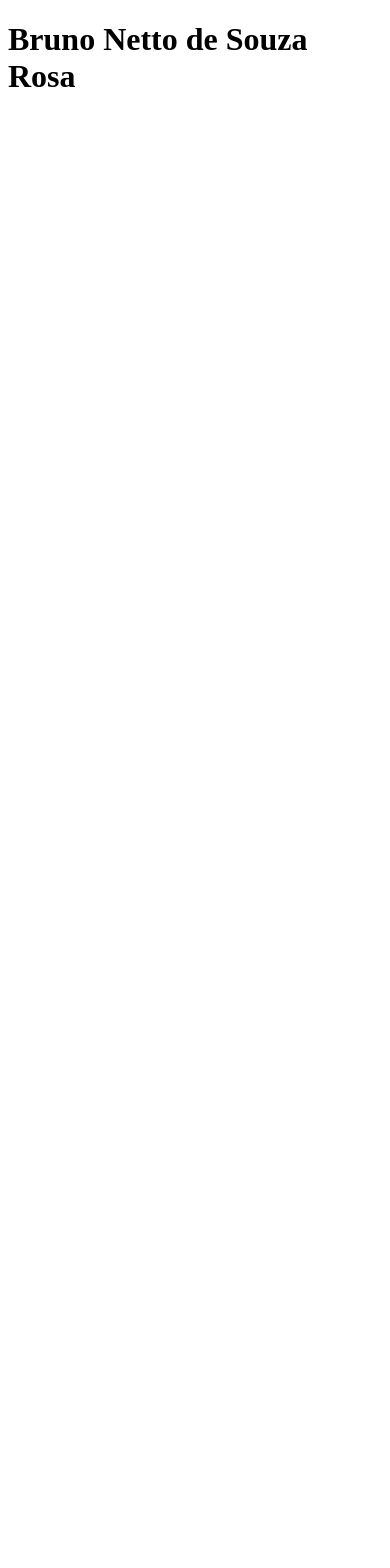
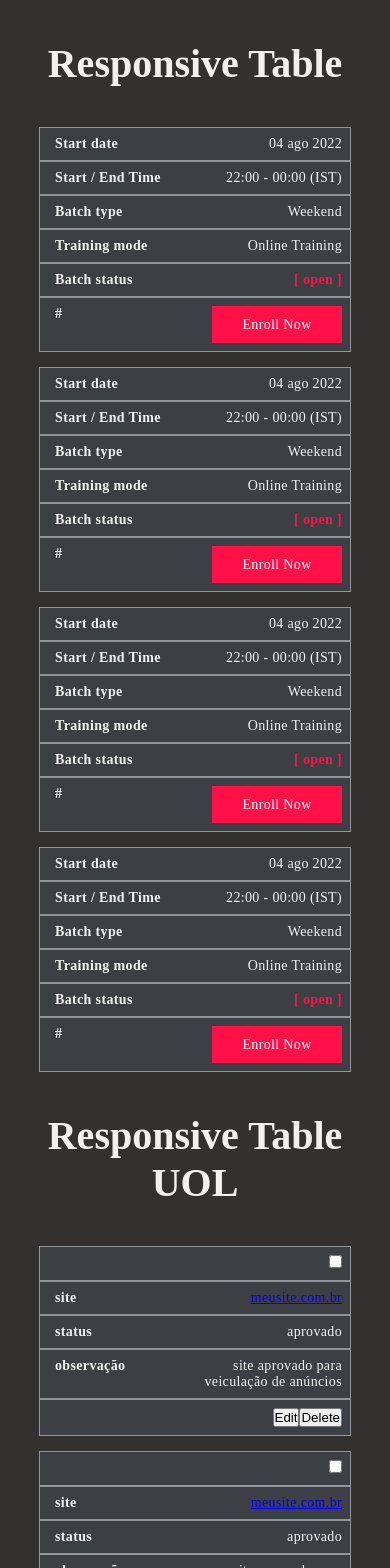
Before and after one commit to nettobruno/responsive-table-example, a React (Vite) app: page / in a window 390 px wide. Shown: the top 1568 px of the page. Before the commit the page ends 844 px from the top, so only its background shows below. Built offline with nearby package versions, Linux system fonts and the light colour scheme.

Commit message:
feat(example table): adiciona tabela responsiva, e inicia desenvolvimento da tabela da UOL
BREAKING CHANGE: Desenvolvimento de componentes de tabela

```diff
--- a/package.json
+++ b/package.json
@@ -1,7 +1,7 @@
 {
-  "name": "table-test",
+  "name": "responsive-table-example",
   "private": true,
-  "version": "0.2.0",
+  "version": "1.0.0",
   "type": "module",
   "husky": {
     "hooks": {
--- a/src/App.jsx
+++ b/src/App.jsx
@@ -1,9 +1,13 @@
+import ExampleTable from "./Components/ExampleTable";
+import TesteTable from "./Components/TesteTable";
+
 function App() {
 
   return (
-    <div className="App">
-      <h1>Bruno Netto de Souza Rosa</h1>
-    </div>
+    <>
+      <ExampleTable />
+      <TesteTable />
+    </>
   )
 }
 
--- /dev/null
+++ b/src/Components/ExampleTable/index.jsx
@@ -0,0 +1,62 @@
+import './style.css';
+
+function ExampleTable() {
+  return (
+    <div className="table-container">
+      <h1 className="heading">Responsive Table</h1>
+
+      <table className="table">
+        <thead>
+          <tr>
+            <th>Start date</th>
+            <th>Start / End Time</th>
+            <th>Batch type</th>
+            <th>Training mode</th>
+            <th>Batch status</th>
+            <th>#</th>
+          </tr>
+        </thead>
+
+        <tbody>
+          <tr>
+            <td data-label="Start date">04 ago 2022</td>
+            <td data-label="Start / End Time">22:00 - 00:00 (IST)</td>
+            <td data-label="Batch type">Weekend</td>
+            <td data-label="Training mode">Online Training</td>
+            <td data-label="Batch status"><span className="text_open">[ open ]</span></td>
+            <td data-label="#"><a href="#" className="btn">Enroll Now</a></td>
+          </tr>
+
+          <tr>
+            <td data-label="Start date">04 ago 2022</td>
+            <td data-label="Start / End Time">22:00 - 00:00 (IST)</td>
+            <td data-label="Batch type">Weekend</td>
+            <td data-label="Training mode">Online Training</td>
+            <td data-label="Batch status"><span className="text_open">[ open ]</span></td>
+            <td data-label="#"><a href="#" className="btn">Enroll Now</a></td>
+          </tr>
+
+          <tr>
+            <td data-label="Start date">04 ago 2022</td>
+            <td data-label="Start / End Time">22:00 - 00:00 (IST)</td>
+            <td data-label="Batch type">Weekend</td>
+            <td data-label="Training mode">Online Training</td>
+            <td data-label="Batch status"><span className="text_open">[ open ]</span></td>
+            <td data-label="#"><a href="#" className="btn">Enroll Now</a></td>
+          </tr>
+
+          <tr>
+            <td data-label="Start date">04 ago 2022</td>
+            <td data-label="Start / End Time">22:00 - 00:00 (IST)</td>
+            <td data-label="Batch type">Weekend</td>
+            <td data-label="Training mode">Online Training</td>
+            <td data-label="Batch status"><span className="text_open">[ open ]</span></td>
+            <td data-label="#"><a href="#" className="btn">Enroll Now</a></td>
+          </tr>
+        </tbody>
+      </table>
+    </div>
+  )
+}
+
+export default ExampleTable
--- /dev/null
+++ b/src/Components/ExampleTable/style.css
@@ -0,0 +1,107 @@
+* {
+  margin: 0;
+  padding: 0;
+  box-sizing: border-box;
+}
+
+body {
+  background-color: #32312f;
+}
+
+.table-container {
+  padding: 0 10%;
+  margin: 40px auto;
+}
+
+.heading {
+  font-size: 40px;
+  text-align: center;
+  color: #f1f1f1;
+  margin-bottom: 40px;
+}
+
+.table {
+  width: 100%;
+}
+
+.table thead {
+  background-color: #ee2828;
+}
+
+.table thead tr th {
+  font-size: 14px;
+  font-weight: 600;
+  letter-spacing: 0.35px;
+  color: #ffffff;
+  opacity: 1;
+  padding: 12px;
+  vertical-align: top;
+  border: 1px solid #dee2e685;
+}
+
+.table tbody tr td {
+  font-size: 14px;
+  font-weight: normal;
+  letter-spacing: 0.35px;
+  color: #f1f1f1;
+  background-color: #3c3f44;
+  padding: 8px;
+  text-align: center;
+  border: 1px solid #dee2e685;
+}
+
+.table .text_open {
+  font-size: 14px;
+  font-weight: bold;
+  letter-spacing: 0.35px;
+  color: #ff1046;
+}
+
+.table tbody tr td .btn {
+  width: 130px;
+  text-decoration: none;
+  line-height: 35px;
+  display: inline-block;
+  background-color: #ff1046;
+  font-weight: medium;
+  color: #ffffff;
+  text-align: center;
+  vertical-align: middle;
+  user-select: none;
+  border: 1px solid transparent;
+  font-size: 14px;
+  opacity: 1;
+}
+
+/* Hora da mágica */
+@media (max-width: 768px) {
+  .table thead {
+    display: none;
+  }
+
+  .table, .table tbody, .table tr, .table td {
+    display: block;
+    width: 100%;
+  }
+
+  .table tr {
+    margin-bottom: 15px;
+  }
+
+  .table tbody tr td {
+    text-align: right;
+    padding-left: 50%;
+    position: relative;
+  }
+
+  .table td::before {
+    content: attr(data-label);
+    position: absolute;
+    left: 0;
+    width: 50%;
+    padding-left: 15px;
+    font-weight: bold;
+    font-size: 14px;
+    text-align: left;
+  }
+}
--- /dev/null
+++ b/src/Components/TesteTable/index.jsx
@@ -0,0 +1,58 @@
+import './style.css';
+
+function ExampleTable() {
+  return (
+    <div className="table-container">
+      <h1 className="heading">Responsive Table UOL</h1>
+
+      <table className="table">
+        <thead>
+          <tr>
+            <th><input type="checkbox" name="checkall" id="" /></th>
+            <th>Site</th>
+            <th>Status</th>
+            <th>Observação</th>
+            <th></th>
+          </tr>
+        </thead>
+
+        <tbody>
+          <tr>
+            <td data-label=""><input type="checkbox" name="" id="" /></td>
+            <td data-label="site"><a href="#">meusite.com.br</a></td>
+            <td data-label="status">aprovado</td>
+            <td data-label="observação">site aprovado para veiculação de anúncios</td>
+            <td data-label="">
+              <button>Edit</button>
+              <button>Delete</button>
+            </td>
+          </tr>
+
+          <tr>
+            <td data-label=""><input type="checkbox" name="" id="" /></td>
+            <td data-label="site"><a href="#">meusite.com.br</a></td>
+            <td data-label="status">aprovado</td>
+            <td data-label="observação">site aprovado para veiculação de anúncios</td>
+            <td data-label="">
+              <button>Edit</button>
+              <button>Delete</button>
+            </td>
+          </tr>
+
+          <tr>
+            <td data-label=""><input type="checkbox" name="" id="" /></td>
+            <td data-label="site"><a href="#">meusite.com.br</a></td>
+            <td data-label="status">aprovado</td>
+            <td data-label="observação">site aprovado para veiculação de anúncios</td>
+            <td data-label="">
+              <button>Edit</button>
+              <button>Delete</button>
+            </td>
+          </tr>
+        </tbody>
+      </table>
+    </div>
+  )
+}
+
+export default ExampleTable
--- /dev/null
+++ b/src/Components/TesteTable/style.css
@@ -0,0 +1,107 @@
+* {
+  margin: 0;
+  padding: 0;
+  box-sizing: border-box;
+}
+
+body {
+  background-color: #32312f;
+}
+
+.table-container {
+  padding: 0 10%;
+  margin: 40px auto;
+}
+
+.heading {
+  font-size: 40px;
+  text-align: center;
+  color: #f1f1f1;
+  margin-bottom: 40px;
+}
+
+.table {
+  width: 100%;
+}
+
+.table thead {
+  background-color: #ee2828;
+}
+
+.table thead tr th {
+  font-size: 14px;
+  font-weight: 600;
+  letter-spacing: 0.35px;
+  color: #ffffff;
+  opacity: 1;
+  padding: 12px;
+  vertical-align: top;
+  border: 1px solid #dee2e685;
+}
+
+.table tbody tr td {
+  font-size: 14px;
+  font-weight: normal;
+  letter-spacing: 0.35px;
+  color: #f1f1f1;
+  background-color: #3c3f44;
+  padding: 8px;
+  text-align: center;
+  border: 1px solid #dee2e685;
+}
+
+.table .text_open {
+  font-size: 14px;
+  font-weight: bold;
+  letter-spacing: 0.35px;
+  color: #ff1046;
+}
+
+.table tbody tr td .btn {
+  width: 130px;
+  text-decoration: none;
+  line-height: 35px;
+  display: inline-block;
+  background-color: #ff1046;
+  font-weight: medium;
+  color: #ffffff;
+  text-align: center;
+  vertical-align: middle;
+  user-select: none;
+  border: 1px solid transparent;
+  font-size: 14px;
+  opacity: 1;
+}
+
+/* Hora da mágica */
+@media (max-width: 768px) {
+  .table thead {
+    display: none;
+  }
+
+  .table, .table tbody, .table tr, .table td {
+    display: block;
+    width: 100%;
+  }
+
+  .table tr {
+    margin-bottom: 15px;
+  }
+
+  .table tbody tr td {
+    text-align: right;
+    padding-left: 50%;
+    position: relative;
+  }
+
+  .table td::before {
+    content: attr(data-label);
+    position: absolute;
+    left: 0;
+    width: 50%;
+    padding-left: 15px;
+    font-weight: bold;
+    font-size: 14px;
+    text-align: left;
+  }
+}
```
Also changed, not shown: 2 other files (tests, documents, lock files or other folders).
